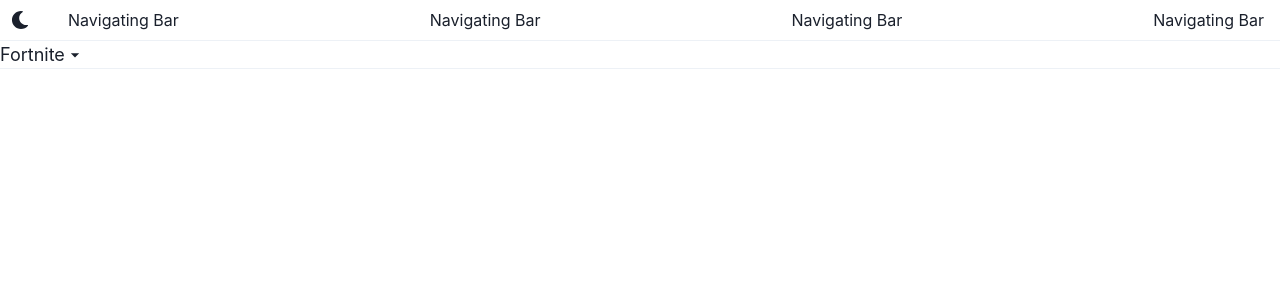
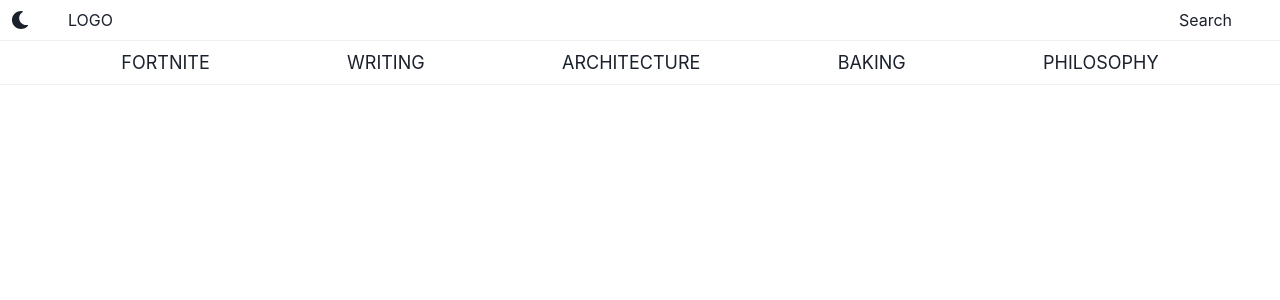
Before and after one commit to eudeamonism/svg, a React (Create React App) app: page / in a window 1280 px wide. Shown: the top 300 px of the page. Built offline with nearby package versions, Linux system fonts and the light colour scheme.

Commit message:
Desktop Navigation Rough

```diff
--- a/src/Components/Desktop/Navigation/NavBar.jsx
+++ b/src/Components/Desktop/Navigation/NavBar.jsx
@@ -2,12 +2,13 @@ import { useState } from 'react';
 import { Flex, Text, Divider } from '@chakra-ui/react';
 import SaveTheWorld from './Parts/SaveTheWorld';
 import { ColorModeSwitcher } from '../../../ColorModeSwitcher';
-import FortniteAccordion from './Parts/FortniteAccordion';
 
 const NavBar = () => {
-  const SomethingCloser = () => {
-    alert('Hello!');
-  };
+  const [fortnite, setFortnite] = useState(false);
+  const [writing, setWriting] = useState(false);
+  const [baking, setBaking] = useState(false);
+  const [philosophy, setPhilosophy] = useState(false);
+  const [architecture, setArchitecture] = useState(false);
 
   return (
     <>
@@ -16,17 +17,207 @@ const NavBar = () => {
           <ColorModeSwitcher />
         </Flex>
         <Flex justify="space-between" p="2" w="100%">
-          <Text>Navigating Bar</Text>
-          <Text>Navigating Bar</Text>
-          <Text>Navigating Bar</Text>
-          <Text mr="2">Navigating Bar</Text>
+          <Text>LOGO</Text>
+
+          <Text mr="10">Search</Text>
         </Flex>
       </Flex>
-      <Divider />
-      <Flex gap="4">
-        <FortniteAccordion />
+      <Divider mb="2" />
+      <Flex gap="4" w="100%" justify="space-evenly">
+        <Flex align="center">
+          <Text
+            fontSize="lg"
+            textDecoration={
+              fortnite === true &&
+              writing === false &&
+              baking === false &&
+              philosophy === false &&
+              architecture === false
+                ? 'underline'
+                : null
+            }
+            textDecorationThickness={fortnite === true ? 3 : null}
+            _hover={{ textDecoration: 'underline', textDecorationThickness: 3 }}
+            onClick={() => {
+              setFortnite(!fortnite);
+              setWriting(false);
+              setArchitecture(false);
+              setBaking(false);
+              setPhilosophy(false);
+            }}
+          >
+            FORTNITE
+          </Text>
+        </Flex>
+        <Flex align="center">
+          <Text
+            fontSize="lg"
+            textDecoration={
+              fortnite === false &&
+              writing === true &&
+              baking === false &&
+              philosophy === false &&
+              architecture === false
+                ? 'underline'
+                : null
+            }
+            textDecorationThickness={
+              writing === true &&
+              fortnite === false &&
+              baking === false &&
+              philosophy === false &&
+              architecture === false
+                ? 3
+                : null
+            }
+            _hover={{ textDecoration: 'underline', textDecorationThickness: 3 }}
+            onClick={() => {
+              setWriting(!writing);
+              setFortnite(false);
+              setArchitecture(false);
+              setBaking(false);
+              setPhilosophy(false);
+            }}
+          >
+            WRITING
+          </Text>
+        </Flex>
+        <Flex align="center">
+          <Text
+            fontSize="lg"
+            textDecoration={
+              fortnite === false &&
+              writing === false &&
+              baking === false &&
+              philosophy === false &&
+              architecture === true
+                ? 'underline'
+                : null
+            }
+            textDecorationThickness={
+              writing === false &&
+              fortnite === false &&
+              baking === false &&
+              philosophy === false &&
+              architecture === true
+                ? 3
+                : null
+            }
+            _hover={{ textDecoration: 'underline', textDecorationThickness: 3 }}
+            onClick={() => {
+              setWriting(false);
+              setFortnite(false);
+              setArchitecture(!architecture);
+              setBaking(false);
+              setPhilosophy(false);
+            }}
+          >
+            ARCHITECTURE
+          </Text>
+        </Flex>
+        <Flex align="center">
+          <Text
+            fontSize="lg"
+            textDecoration={
+              fortnite === false &&
+              writing === false &&
+              baking === true &&
+              philosophy === false &&
+              architecture === false
+                ? 'underline'
+                : null
+            }
+            textDecorationThickness={
+              writing === false &&
+              fortnite === false &&
+              baking === true &&
+              philosophy === false &&
+              architecture === false
+                ? 3
+                : null
+            }
+            _hover={{ textDecoration: 'underline', textDecorationThickness: 3 }}
+            onClick={() => {
+              setWriting(false);
+              setFortnite(false);
+              setArchitecture(false);
+              setBaking(!baking);
+              setPhilosophy(false);
+            }}
+          >
+            BAKING
+          </Text>
+        </Flex>
+        <Flex align="center">
+          <Text
+            fontSize="lg"
+            textDecoration={
+              fortnite === false &&
+              writing === false &&
+              baking === false &&
+              philosophy === true &&
+              architecture === false
+                ? 'underline'
+                : null
+            }
+            textDecorationThickness={
+              writing === false &&
+              fortnite === false &&
+              baking === false &&
+              philosophy === true &&
+              architecture === false
+                ? 3
+                : null
+            }
+            _hover={{ textDecoration: 'underline', textDecorationThickness: 3 }}
+            onClick={() => {
+              setWriting(false);
+              setFortnite(false);
+              setArchitecture(false);
+              setBaking(false);
+              setPhilosophy(!philosophy);
+            }}
+          >
+            PHILOSOPHY
+          </Text>
+        </Flex>
       </Flex>
-      <Divider />
+      {fortnite === true &&
+      writing === false &&
+      architecture === false &&
+      baking === false &&
+      philosophy === false ? (
+        <SaveTheWorld />
+      ) : null}
+      {fortnite === false &&
+      writing === true &&
+      architecture === false &&
+      baking === false &&
+      philosophy === false ? (
+        <Text>Writing Stuff</Text>
+      ) : null}
+      {fortnite === false &&
+      writing === false &&
+      architecture === true &&
+      baking === false &&
+      philosophy === false ? (
+        <Text>Architecture</Text>
+      ) : null}
+      {fortnite === false &&
+      writing === false &&
+      architecture === false &&
+      baking === true &&
+      philosophy === false ? (
+        <Text>Baking</Text>
+      ) : null}
+      {fortnite === false &&
+      writing === false &&
+      architecture === false &&
+      baking === false &&
+      philosophy === true ? (
+        <Text>Philosophy</Text>
+      ) : null}
+      <Divider mt="2" />
     </>
   );
 };
--- a/src/Components/Desktop/Navigation/Parts/FortniteAccordion.jsx
+++ b/src/Components/Desktop/Navigation/Parts/FortniteAccordion.jsx
@@ -9,9 +9,15 @@ const FortniteAccordion = () => {
     <>
       <Flex direction="column">
         <Flex align="center" alignContent="center">
-          <Text fontSize="lg" fontWeight={clicked === true ? 'bold' : null}>
-            Fortnite
+          <Text
+            fontSize="lg"
+            textDecoration={clicked === true ? 'underline' : null}
+            textDecorationThickness={clicked === true ? 3 : null}
+            _hover={{ textDecoration: 'underline', textDecorationThickness: 3 }}
+          >
+            FORTNITE
           </Text>
+
           <Text
             as={clicked === false ? MdArrowDropDown : MdArrowDropUp}
             fontSize="xl"
--- a/src/Components/Desktop/Navigation/Parts/SaveTheWorld.jsx
+++ b/src/Components/Desktop/Navigation/Parts/SaveTheWorld.jsx
@@ -1,5 +1,6 @@
 import { useState } from 'react';
-import { Flex, Text } from '@chakra-ui/react';
+import { Flex, Text, Center, Divider } from '@chakra-ui/react';
+import { MdChevronRight, MdChevronLeft } from 'react-icons/md';
 
 const SaveTheWorld = () => {
   const [stw, setStw] = useState(false);
@@ -17,7 +18,7 @@ const SaveTheWorld = () => {
     }
   };
   return (
-    <>
+    <Flex fontSize="lg" mt={2}>
       <Flex gap="2">
         <Flex>
           <Text
@@ -25,55 +26,80 @@ const SaveTheWorld = () => {
               stwMasterSwitch();
             }}
           >
+            <Flex>
               <Text
                 onClick={() => {
                   setStw(!stw);
                 }}
-              fontWeight={stw === false ? null : 'bold'}
+                textDecoration={stw === false ? null : 'underline'}
               >
                 Save the World
               </Text>
+            </Flex>
           </Text>
         </Flex>
         <Flex gap="2">
           {stw === true ? (
-            <Flex direction="column">
+            <Flex direction="column" width="100px">
+              <Flex justify="space-between" align="center">
                 <Text
                   onClick={() => {
                     setStwLoad(!stwLoad);
                     setStwTrap(false);
                     setStwUpdates(false);
                   }}
-                fontWeight={
-                  stwLoad === true && stwTrap === false ? 'bold' : null
+                  textDecoration={
+                    stwLoad === true && stwTrap === false ? 'underline' : null
                   }
                 >
                   Loadouts
                 </Text>
+                <Text as={MdChevronRight} mt="1" />
+              </Flex>
+              <Flex justify="space-between" align="center">
                 <Text
                   onClick={() => {
                     setStwTrap(!stwTrap);
                     setStwLoad(false);
                     setStwUpdates(false);
                   }}
-                fontWeight={
-                  stwTrap === true && stwLoad === false ? 'bold' : null
+                  textDecoration={
+                    stwTrap === true && stwLoad === false ? 'underline' : null
                   }
                 >
                   Trapping
                 </Text>
+                <Text as={MdChevronRight} mt="1" />
+              </Flex>
+              <Flex justify="space-between" align="center">
                 <Text
                   onClick={() => {
                     setStwUpdates(!stwUpdates);
                     setStwLoad(false);
                     setStwTrap(false);
                   }}
+                  textDecoration={
+                    stwTrap === false &&
+                    stwLoad === false &&
+                    stwUpdates === true
+                      ? 'underline'
+                      : null
+                  }
                 >
                   Updates
                 </Text>
+                <Text as={MdChevronRight} mt="1" />
+              </Flex>
             </Flex>
           ) : null}
         </Flex>
+        <Flex>
+          {stw === false ? null : (
+            <Center mr="4">
+              <Divider orientation="vertical" />
+            </Center>
+          )}
+
           {stwLoad === true && stwTrap === false && stwUpdates === false ? (
             <Flex direction="column">
               <Text>Base</Text>
@@ -83,27 +109,18 @@ const SaveTheWorld = () => {
           ) : null}
           {stwTrap === true && stwLoad === false && stwUpdates === false ? (
             <Flex direction="column">
-            <Text color="gray.50" _dark={{ color: 'gray.600' }}>
-              |
-            </Text>
+              <Text>Types</Text>
               <Text>Best Practices</Text>
-            <Text>Harvesting</Text>
-            <Text>Special</Text>
             </Flex>
           ) : null}
           {stwUpdates === true && stwLoad === false && stwTrap === false ? (
             <Flex direction="column">
-            <Text color="gray.50" _dark={{ color: 'gray.600' }}>
-              |
-            </Text>
-            <Text color="gray.50" _dark={{ color: 'gray.600' }}>
-              |
-            </Text>
               <Text color="gray.600">Coming Soon</Text>
             </Flex>
           ) : null}
         </Flex>
-    </>
+      </Flex>
+    </Flex>
   );
 };
 
```
Lines whose indentation alone changed are shown as unchanged.
